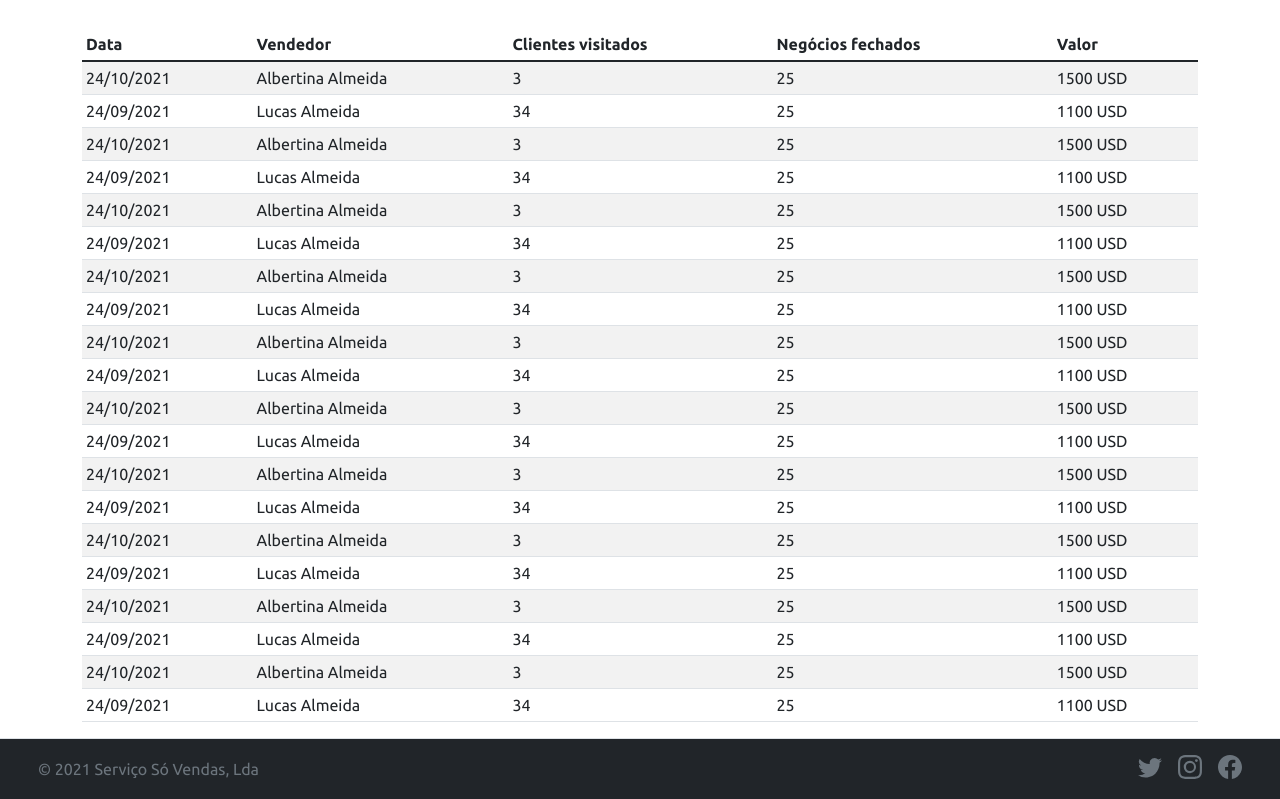
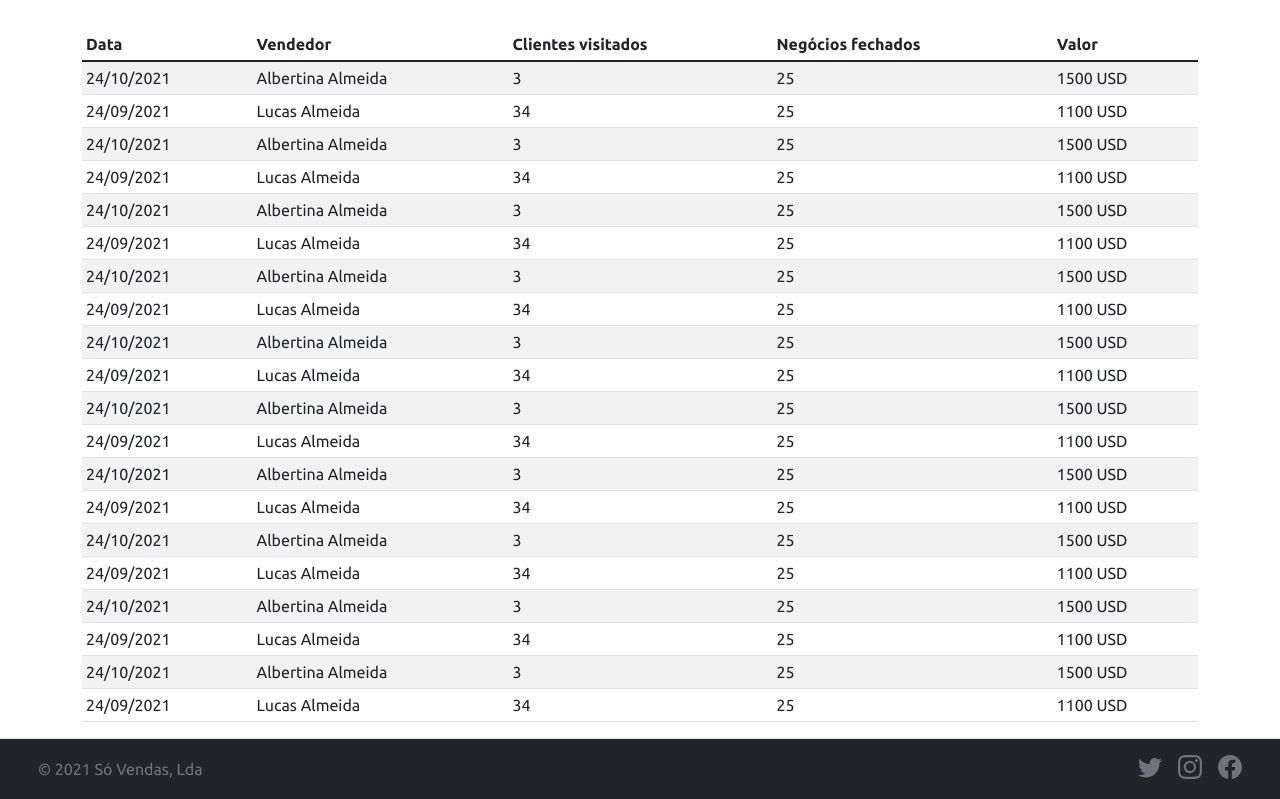
Before and after one commit to khaosorchestrator/ssvendas, a React (Create React App) app in the folder frontend/: page / in a window 1280 px wide. Shown: the part 498-1297 px from the top of the page. Built offline with nearby package versions, Linux system fonts and the light colour scheme.

Commit message:
feat: update footer component

```diff
--- a/frontend/src/components/footer/index.tsx
+++ b/frontend/src/components/footer/index.tsx
@@ -6,7 +6,7 @@
         <a href="/" className="mb-3 me-2 mb-md-0 text-muted text-decoration-none lh-1">
           <svg className="bi" width="30" height="24"><use xlinkHref="#bootstrap" /></svg>
         </a>
-        <span className="text-muted">&copy; 2021 Serviço Só Vendas, Lda</span>
+        <span className="text-muted">&copy; 2021 Só Vendas, Lda</span>
       </div>
 
       <ul className="nav col-md-4 justify-content-end list-unstyled d-flex">
```
